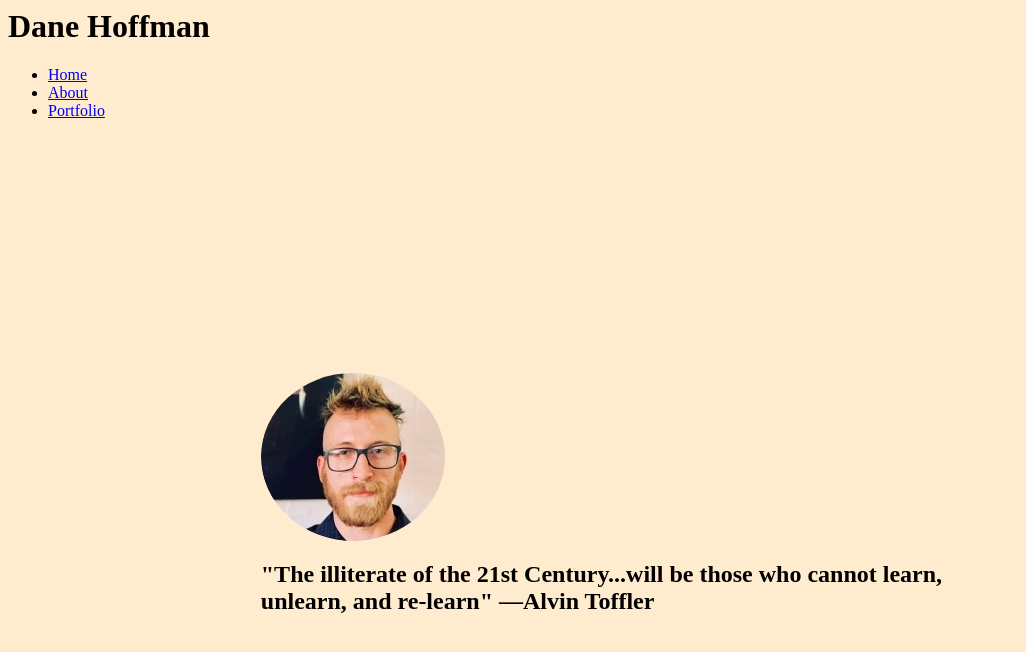
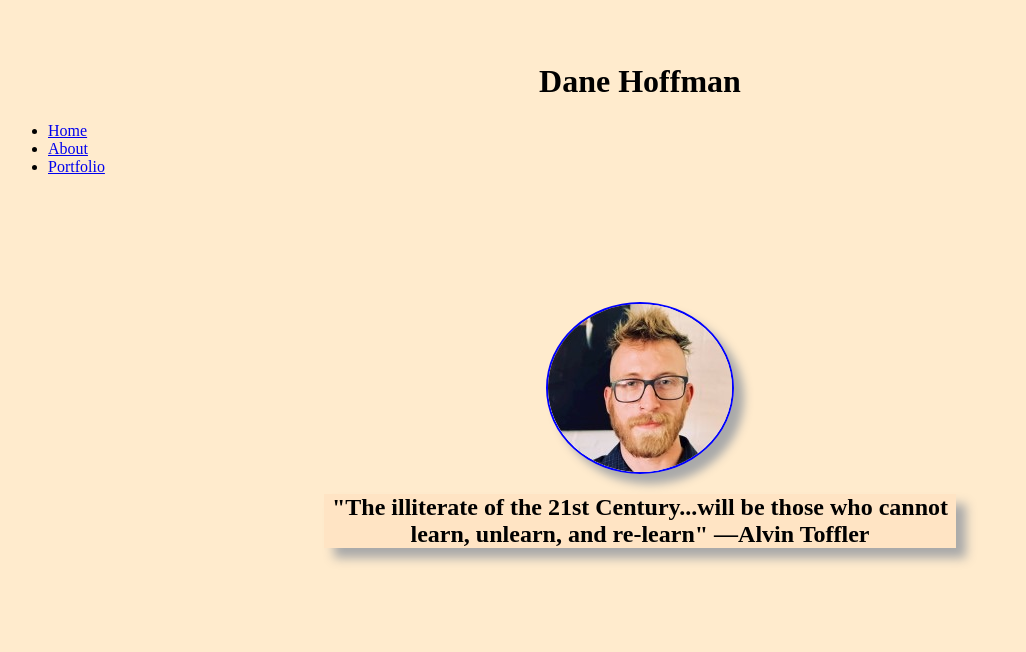
Before and after one commit to dane-hoffman/personal_site, a plain HTML site: page index.html in a window 1280 px wide. Shown: the whole page, without its empty margins (0-1026 px from the left). Drawn offline with Linux system fonts and the light colour scheme.

Commit message:
Styling: color, margins, padding. Eliminated color for <body> element, only use for positioning of <main> which holds primary content, and <sections> which hold pieces of content within main.

```diff
--- a/index.html
+++ b/index.html
@@ -6,6 +6,7 @@
     <body>
         <header>
             <h1>Dane Hoffman</h1>
+
             <nav>
                 <ul>
                     <li><a href="index.html">Home</a></li>
@@ -15,9 +16,7 @@
             </nav>
         </header>
         <main>
-            <section>
-                <img src="images/self.jpg" style="border-radius:50%;"/>
-            </section>
+            <img src="images/self.jpg" style="border-radius:50%;"/>
             <section>
                 <h2>"The illiterate of the 21st Century...will be those who cannot learn, unlearn, and re-learn" —Alvin Toffler</h2>
             </section>
--- a/style.css
+++ b/style.css
@@ -3,5 +3,28 @@ body {
 }
 
 main {
-    margin:20%;
+    margin-top:10%;
+
 }
+
+h1 {
+    text-align: center;
+    margin-top:5%;
+}
+
+section {
+    text-align: center;
+    background-color:bisque;
+    margin-left: 25%;
+    margin-right: 25%;
+    box-shadow: 10px 10px 10px darkgrey;
+}
+
+img {
+    display: block;
+    margin-left:auto;
+    margin-right:auto;
+    margin-top: 10px;
+    box-shadow: 10px 10px 10px darkgrey;
+    border: 2px solid blue;
+}
```
Also changed, not shown: about.html (+7 -1 lines).
